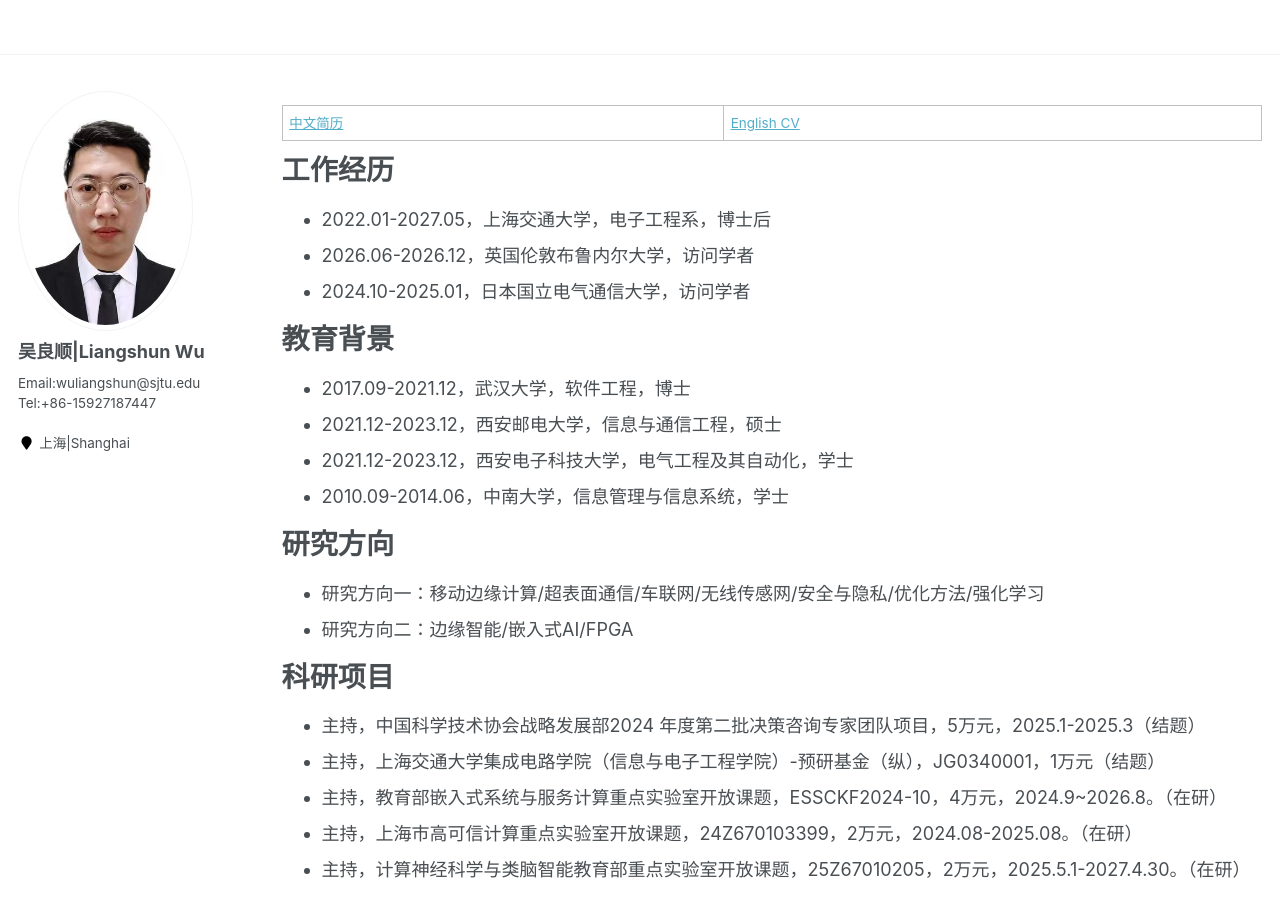
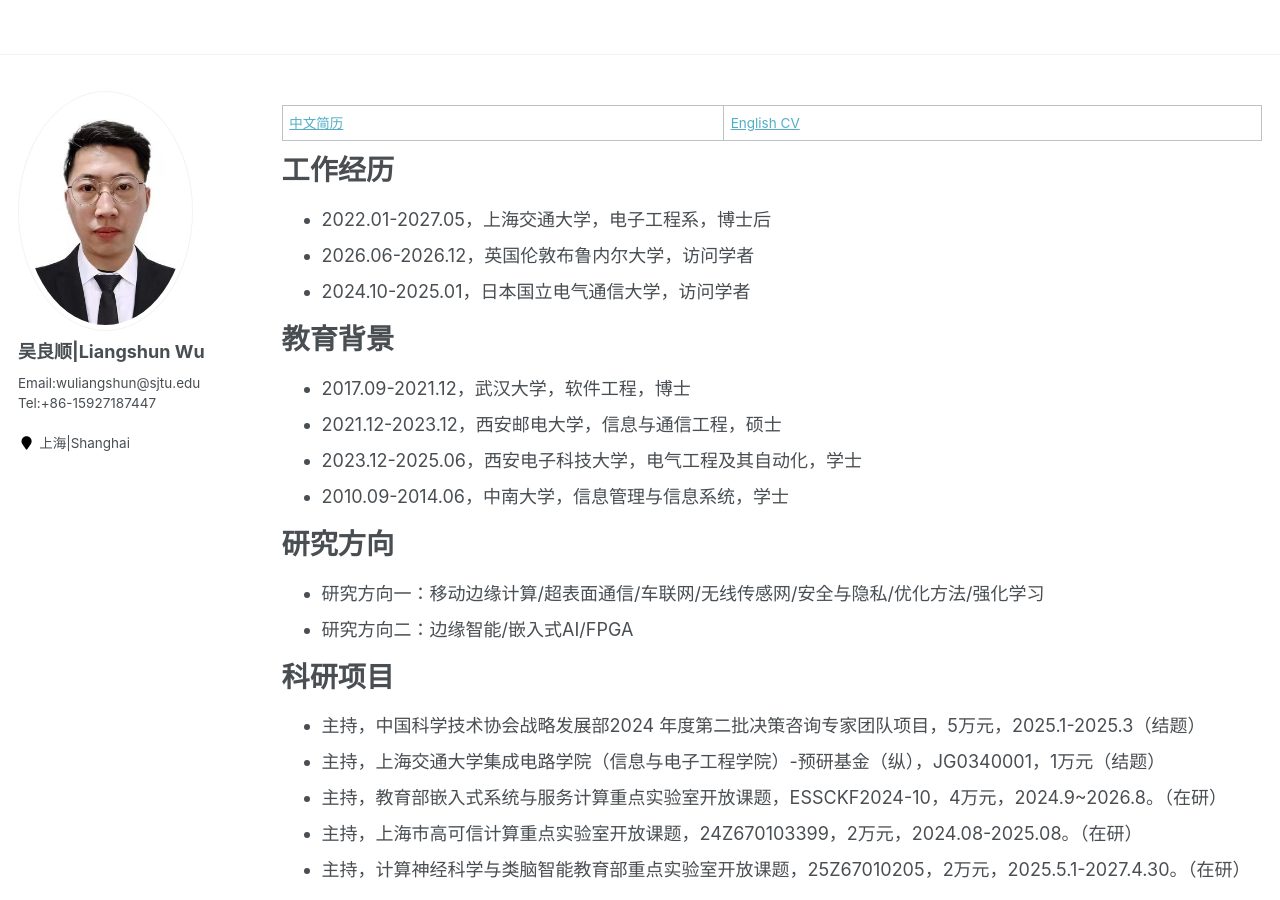
Before and after one commit to wuliangshun/wuliangshun.github.io, a Jekyll site: the page built from _pages/cv.md, in a window 1280 px wide and 900 px high. Built offline with Jekyll 4.4.1, drawn with Linux system fonts in a browser that asks for light colours.

Commit message:
first commit

```diff
--- a/_pages/cv.md
+++ b/_pages/cv.md
@@ -26,7 +26,7 @@ redirect_from:
 
 * 2017.09-2021.12，武汉大学，软件工程，博士
 * 2021.12-2023.12，西安邮电大学，信息与通信工程，硕士
-* 2021.12-2023.12，西安电子科技大学，电气工程及其自动化，学士
+* 2023.12-2025.06，西安电子科技大学，电气工程及其自动化，学士
 * 2010.09-2014.06，中南大学，信息管理与信息系统，学士
 
 
```
